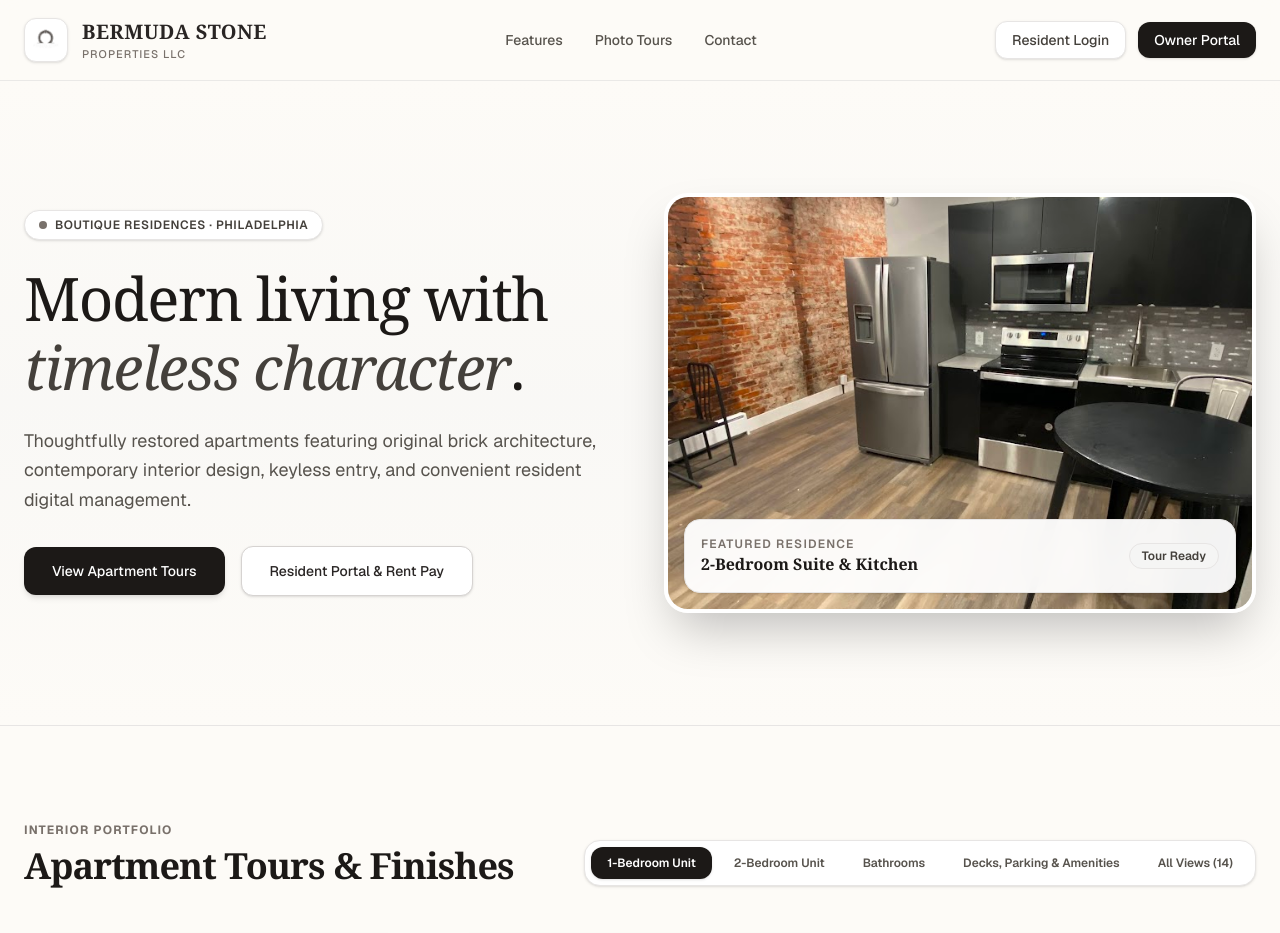
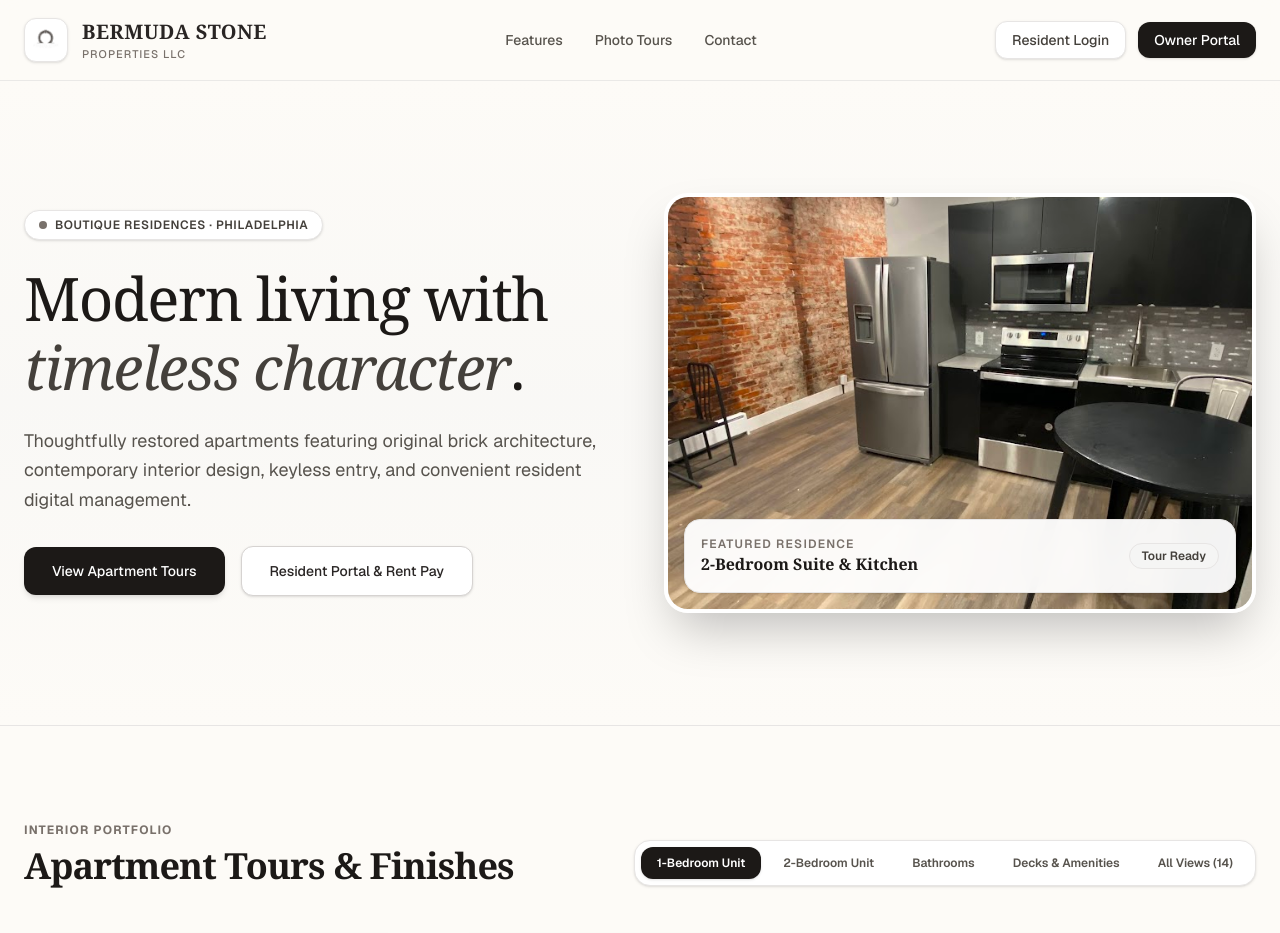
Before and after one commit to neverchilling/bermudastone, a Next.js app: page / in a window 1280 px wide. Shown: the top 933 px of the page. Built offline with nearby package versions, Linux system fonts and the light colour scheme; grey boxes are pictures that could not be loaded.

Commit message:
Update filter tab label to Decks & Amenities

```diff
--- a/src/app/page.tsx
+++ b/src/app/page.tsx
@@ -253,7 +253,7 @@ export default function HomePage() {
                 onClick={() => setActiveTab('outdoor')}
                 className={`px-4 py-2 text-xs font-semibold rounded-xl transition-all ${activeTab === 'outdoor' ? 'bg-stone-900 text-white shadow-sm' : 'text-stone-600 hover:text-stone-900 hover:bg-stone-100'}`}
               >
-                Decks, Parking & Amenities
+                Decks & Amenities
               </button>
               <button
                 onClick={() => setActiveTab('all')}
```
